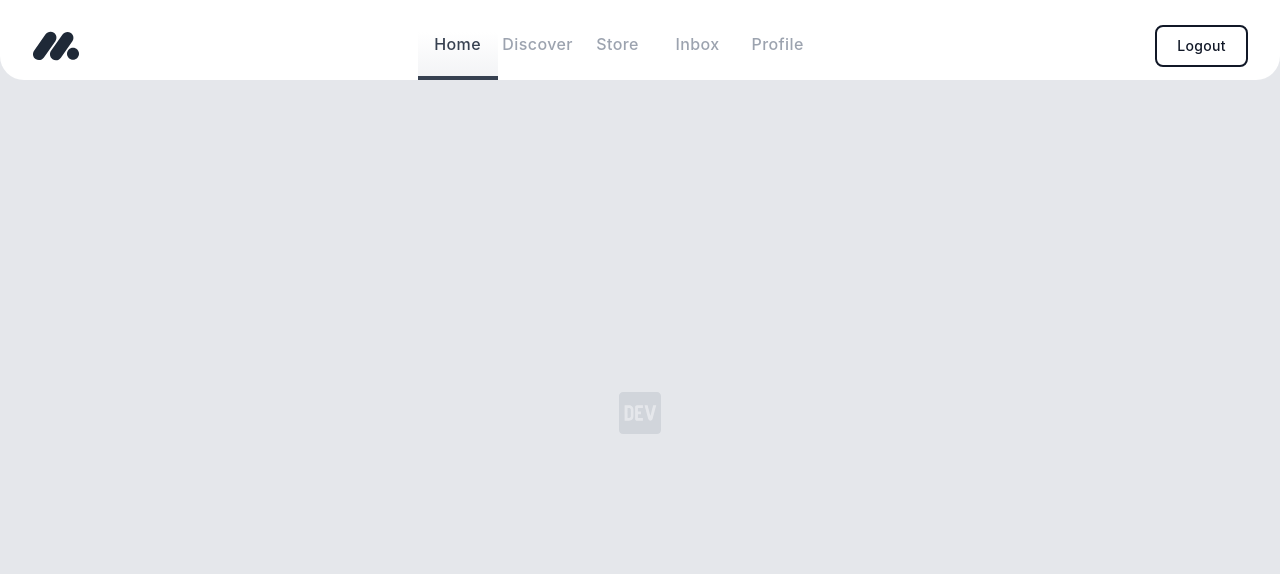
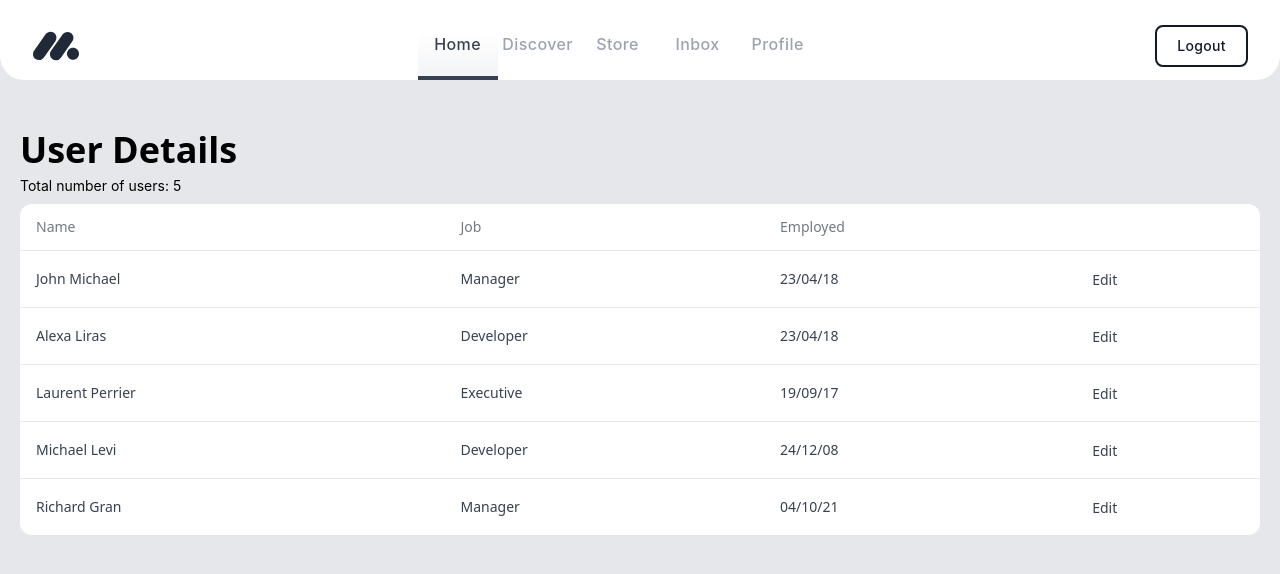
Before and after one commit to sandeepr-19/oldAgeHome-monitoring-frontend, a React (Create React App) app: page /dashboard in a window 1280 px wide. Shown: the top 574 px of the page. Built offline with nearby package versions, Linux system fonts and the light colour scheme.

Commit message:
feat(UserTable): Adding user table

```diff
--- /dev/null
+++ b/src/components/Header/index.tsx
@@ -0,0 +1,31 @@
+import { Typography } from "@material-tailwind/react";
+
+export interface UserDetailsItem {
+  name: string;
+  job: string;
+  date: string;
+}
+
+interface HeaderProps {
+  UserDetails: UserDetailsItem[];
+}
+
+const Header = (props: HeaderProps) => {
+  const { UserDetails } = props;
+
+  return (
+    <>
+      <Typography
+        variant="small"
+        className="text-4xl font-sans font-semibold text-left leading-none pt-8"
+      >
+        User Details
+      </Typography>
+      <Typography variant="small" className="font-small text-left py-2 ">
+        Total number of users: {UserDetails.length}
+      </Typography>
+    </>
+  );
+};
+
+export default Header;
--- a/src/components/UserTable/index.tsx
+++ b/src/components/UserTable/index.tsx
@@ -1,12 +1,89 @@
-import React from 'react'
+import { Card, Typography } from "@material-tailwind/react";
 
-const UserTable
- = () => {
-  return (
-    <div>UserTable
-
-    </div>
-  )
+export interface UserDetailsItem {
+  name: string;
+  job: string;
+  date: string;
 }
 
-export default UserTable
+interface DefaultTableProps {
+  tableHeadData: string[];
+  UserDetails: UserDetailsItem[];
+}
+
+export const DefaultTable = (props: DefaultTableProps) => {
+  const { tableHeadData, UserDetails } = props;
+  return (
+    <Card className="h-full w-full overflow-scroll">
+      <table className="w-full min-w-max table-auto text-left">
+        <thead>
+          <tr>
+            {tableHeadData.map((head) => (
+              <th
+                key={head}
+                className="border-b border-blue-gray-100 bg-blue-gray-50 p-4"
+              >
+                <Typography
+                  variant="small"
+                  color="blue-gray"
+                  className="font-normal leading-none opacity-70"
+                >
+                  {head}
+                </Typography>
+              </th>
+            ))}
+          </tr>
+        </thead>
+        <tbody>
+          {UserDetails.map(({ name, job, date }, index) => {
+            const isLast = index === UserDetails.length - 1;
+            const classes = isLast ? "p-4" : "p-4 border-b border-blue-gray-50";
+
+            return (
+              <tr key={name}>
+                <td className={classes}>
+                  <Typography
+                    variant="small"
+                    color="blue-gray"
+                    className="font-normal"
+                  >
+                    {name}
+                  </Typography>
+                </td>
+                <td className={classes}>
+                  <Typography
+                    variant="small"
+                    color="blue-gray"
+                    className="font-normal"
+                  >
+                    {job}
+                  </Typography>
+                </td>
+                <td className={classes}>
+                  <Typography
+                    variant="small"
+                    color="blue-gray"
+                    className="font-normal"
+                  >
+                    {date}
+                  </Typography>
+                </td>
+                <td className={classes}>
+                  <Typography
+                    as="a"
+                    href="#"
+                    variant="small"
+                    color="blue-gray"
+                    className="font-medium"
+                  >
+                    Edit
+                  </Typography>
+                </td>
+              </tr>
+            );
+          })}
+        </tbody>
+      </table>
+    </Card>
+  );
+};
--- /dev/null
+++ b/src/data/tableData.tsx
@@ -0,0 +1,27 @@
+export const UserDetails = [
+    {
+      name: "John Michael",
+      job: "Manager",
+      date: "23/04/18",
+    },
+    {
+      name: "Alexa Liras",
+      job: "Developer",
+      date: "23/04/18",
+    },
+    {
+      name: "Laurent Perrier",
+      job: "Executive",
+      date: "19/09/17",
+    },
+    {
+      name: "Michael Levi",
+      job: "Developer",
+      date: "24/12/08",
+    },
+    {
+      name: "Richard Gran",
+      job: "Manager",
+      date: "04/10/21",
+    },
+  ];
--- /dev/null
+++ b/src/data/tableHead.tsx
@@ -0,0 +1 @@
+export const tableHeadData = ["Name", "Job", "Employed", ""];
--- a/src/screens/dashboard.tsx
+++ b/src/screens/dashboard.tsx
@@ -1,12 +1,15 @@
 import Navbar from "../components/Navbar";
 import Tabbar from "../components/Tabbar";
-import { FaDev } from "react-icons/fa";
-import navigationData from "../data/navigation"
+import navigationData from "../data/navigation";
 import useNavigation from "../hooks/useNavigation";
+import { DefaultTable } from "../components/UserTable";
+import { UserDetails } from "../data/tableData";
+import { tableHeadData } from "../data/tableHead";
+import Header from "../components/Header";
 const Dashboard = () => {
-    const { currentRoute, setCurrentRoute } = useNavigation();
+  const { currentRoute, setCurrentRoute } = useNavigation();
   return (
-    <div className='bg-gray-200 h-screen '>
+    <div className="bg-gray-200 h-screen ">
       <Navbar
         navigationData={navigationData}
         currentRoute={currentRoute}
@@ -17,8 +20,14 @@ const Dashboard = () => {
         currentRoute={currentRoute}
         setCurrentRoute={setCurrentRoute}
       />
-      <div className='flex items-center justify-center text-5xl text-gray-300 h-5/6'>
-        <FaDev />
+      <div className="flex flex-col p-5">
+        <Header UserDetails={UserDetails} />
+        <div className="w-full">
+          <DefaultTable
+            UserDetails={UserDetails}
+            tableHeadData={tableHeadData}
+          />
+        </div>
       </div>
     </div>
   );
```
